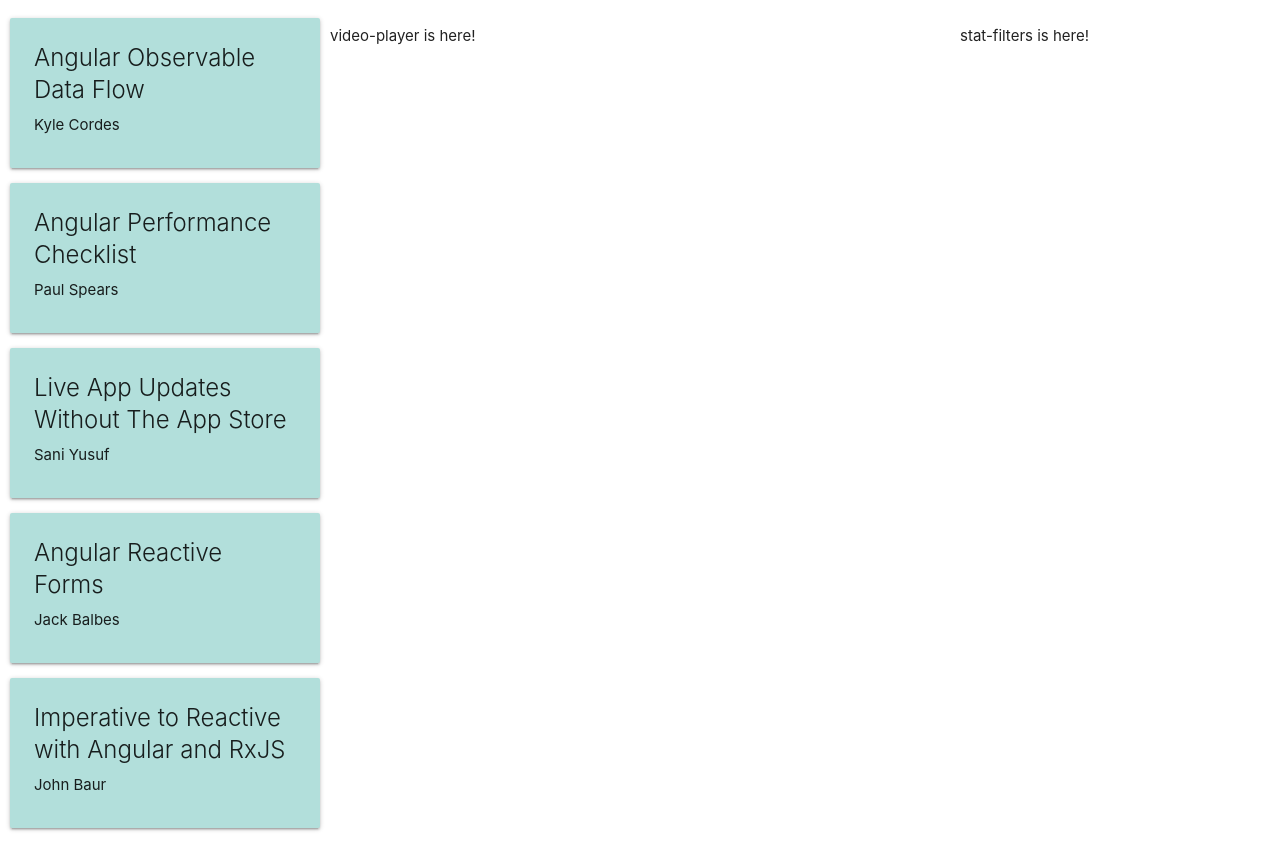
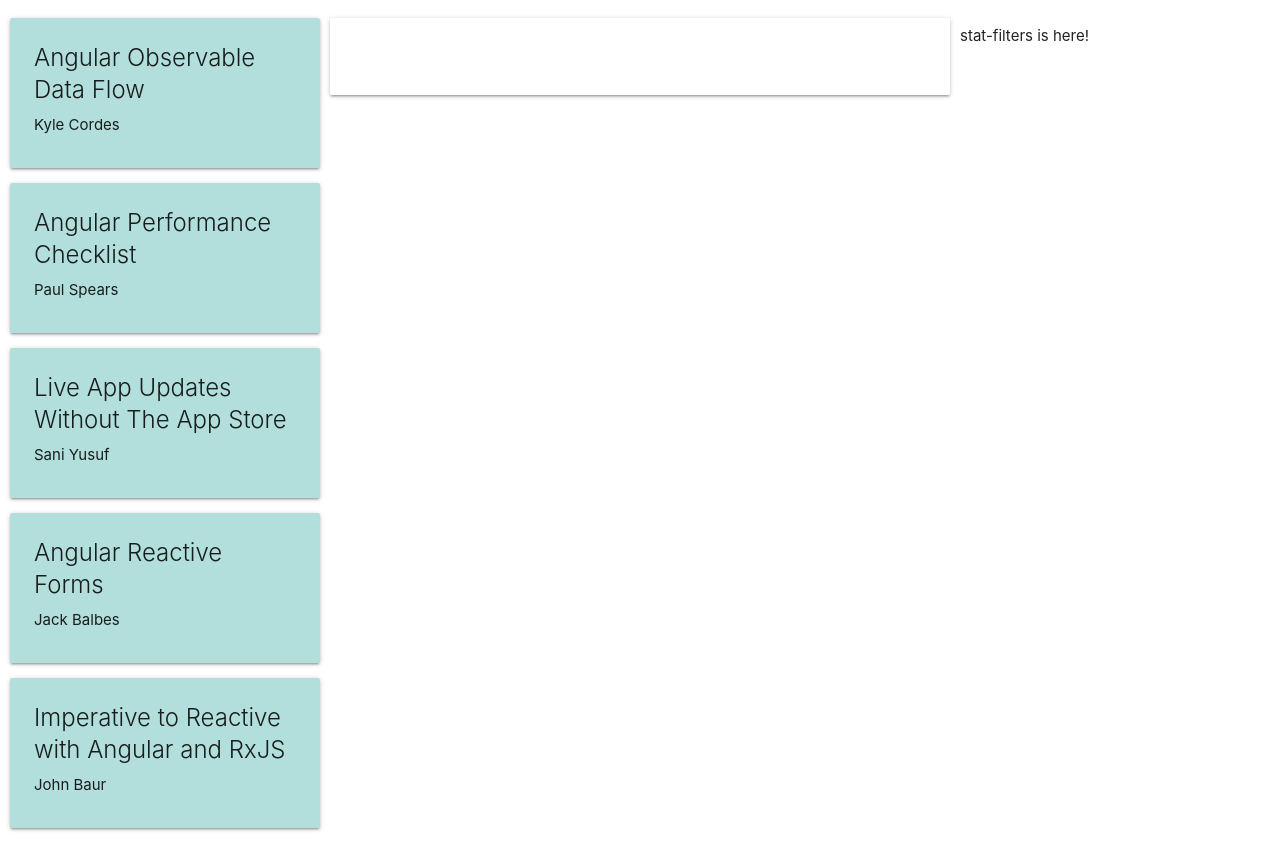
Before and after one commit to russellorf/angular-project, an Angular app: page /dashboard in a window 1280 px wide. Built offline with nearby package versions, Linux system fonts and the light colour scheme.

Commit message:
7 files modified

```diff
--- a/src/app/dashboard/video-dashboard/video-dashboard.component.html
+++ b/src/app/dashboard/video-dashboard/video-dashboard.component.html
@@ -1,3 +1,9 @@
-<app-video-list [videos]="videoList"></app-video-list>
-<app-video-player></app-video-player>
+<app-video-list
+  [videos]="videoList"
+  [selectedId]="selectedVideo?.id"
+  (videoSelected)="selectVideo($event)"
+></app-video-list>
+<app-video-player
+  [video]="selectedVideo"
+></app-video-player>
 <app-stat-filters></app-stat-filters>
--- a/src/app/dashboard/video-dashboard/video-dashboard.component.ts
+++ b/src/app/dashboard/video-dashboard/video-dashboard.component.ts
@@ -7,6 +7,8 @@
   styleUrls: ['./video-dashboard.component.css']
 })
 export class VideoDashboardComponent implements OnInit {
+
+  selectedVideo: Video;
 
   videoList: Video[] = [
     {
@@ -201,4 +203,7 @@
   ngOnInit() {
   }
 
+  selectVideo(video: Video) {
+    this.selectedVideo = video;
+  }
 }
--- a/src/app/dashboard/video-list/video-list.component.html
+++ b/src/app/dashboard/video-list/video-list.component.html
@@ -1,6 +1,6 @@
 <app-video-card
   *ngFor="let v of videos"
-  (click)="selectedId = v.id"
+  (click)="selectVideo(v)"
   [video]="v"
   [selected]="selectedId === v.id"
 >
--- a/src/app/dashboard/video-list/video-list.component.ts
+++ b/src/app/dashboard/video-list/video-list.component.ts
@@ -1,4 +1,4 @@
-import { Component, OnInit, Input } from '@angular/core';
+import { Component, OnInit, Input, Output, EventEmitter } from '@angular/core';
 import { Video } from '../../app-types';
 
 @Component({
@@ -7,11 +7,17 @@
   styleUrls: ['./video-list.component.css']
 })
 export class VideoListComponent implements OnInit {
-  selectedId: string;
+
+  @Input() selectedId: string;
   @Input() videos: Video[] = [];
+  @Output() videoSelected = new EventEmitter<Video>();
 
   constructor() { }
 
   ngOnInit() {
   }
+
+  selectVideo(video: Video) {
+    this.videoSelected.emit(video);
+  }
 }
--- a/src/app/dashboard/video-player/video-player.component.css
+++ b/src/app/dashboard/video-player/video-player.component.css
@@ -0,0 +1,3 @@
+.card-content {
+  text-align: center;
+}
--- a/src/app/dashboard/video-player/video-player.component.html
+++ b/src/app/dashboard/video-player/video-player.component.html
@@ -1 +1,6 @@
-<p>video-player is here!</p>
+<div class="card">
+  <div class="card-content">
+    <h3>{{ video?.title }} </h3>
+    <p>{{ video?.author }} </p>
+  </div>
+</div>
--- a/src/app/dashboard/video-player/video-player.component.ts
+++ b/src/app/dashboard/video-player/video-player.component.ts
@@ -1,4 +1,5 @@
-import { Component, OnInit } from '@angular/core';
+import { Component, OnInit, Input } from '@angular/core';
+import { Video } from '../../app-types';
 
 @Component({
   selector: 'app-video-player',
@@ -7,6 +8,8 @@
 })
 export class VideoPlayerComponent implements OnInit {
 
+  @Input() video: Video;
+
   constructor() { }
 
   ngOnInit() {
```
